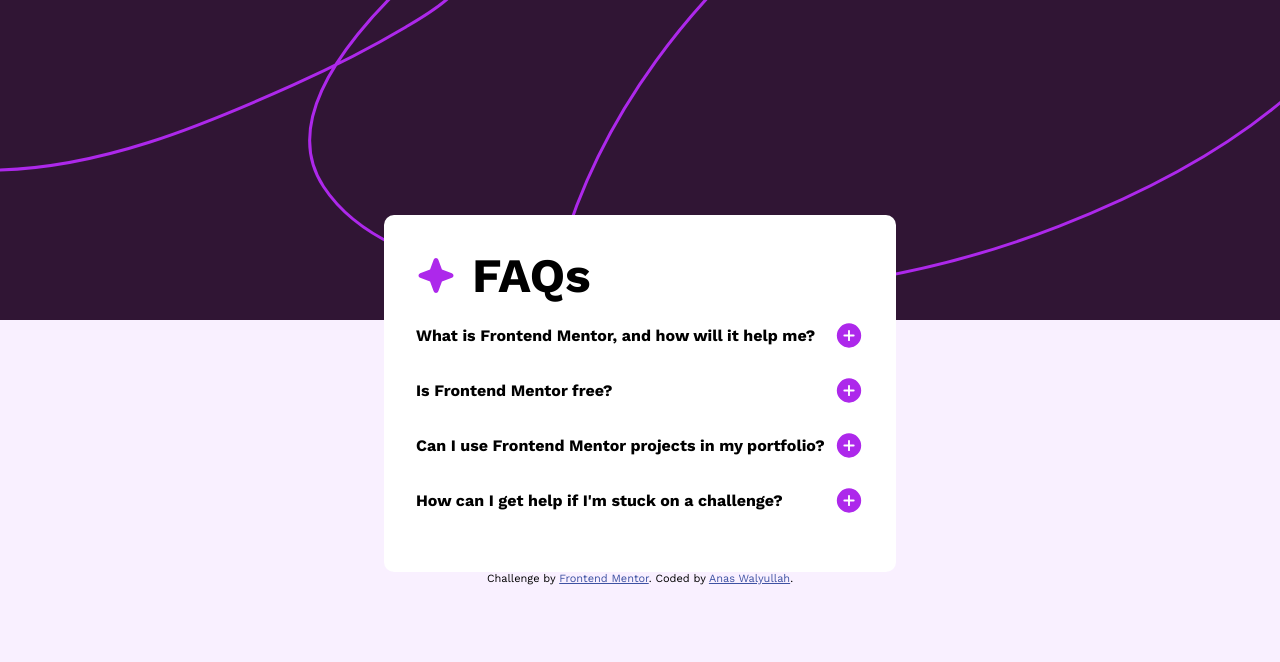
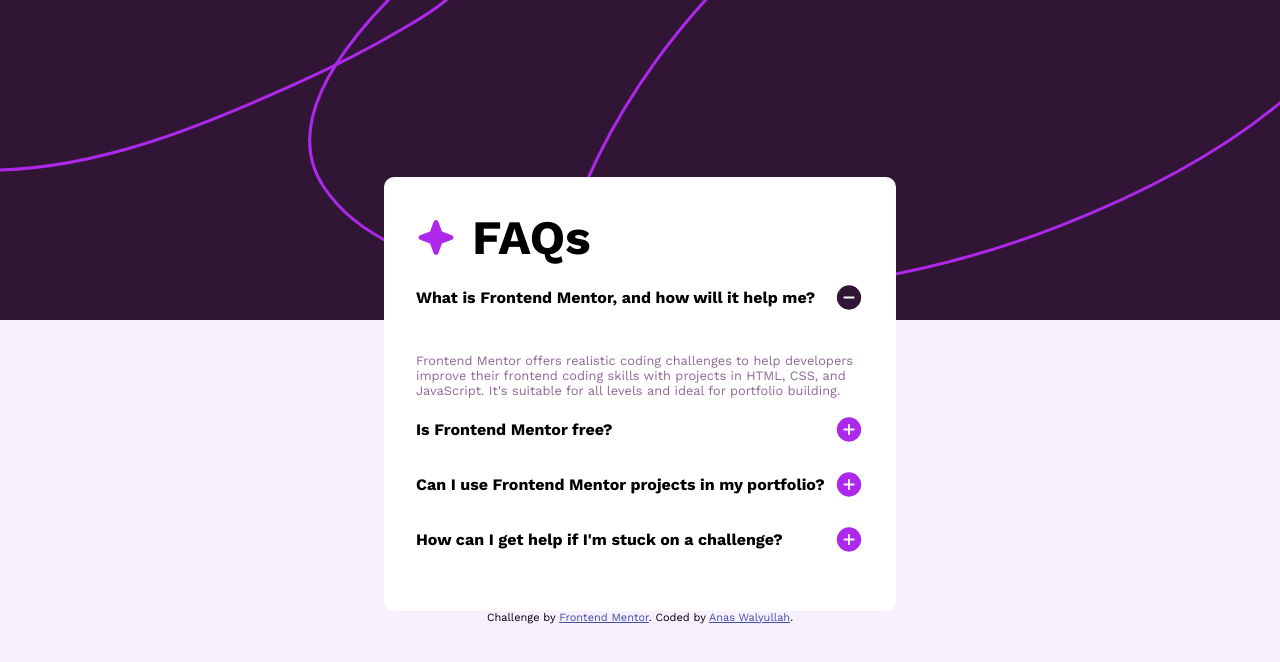
Before and after one commit to anaswal/4-faq-accordion, a plain HTML site: page index.html in a window 1280 px wide. Both pictures are taken after a click on the button "What is Frontend Mentor, and how will it help me?". Drawn offline with nearby package versions, Linux system fonts and the light colour scheme.

Commit message:
Adding accordion effect

```diff
--- a/index.html
+++ b/index.html
@@ -90,5 +90,6 @@
       >. Coded by
       <a href="https://www.linkedin.com/in/anaswalyullah/">Anas Walyullah</a>.
     </div>
+    <script src="script.js"></script>
   </body>
 </html>
--- a/script.js
+++ b/script.js
@@ -0,0 +1,28 @@
+const acc = document.querySelectorAll(".accordion");
+
+// accordions.forEach((accordion) => {
+//   accordion.addEventListener("click", () => {
+//     accordion.classList.toggle("active");
+
+//     let panel = accordion.nextElementSibling;
+//     console.log(panel);
+//     if (panel.style.display === "none") {
+//       panel.style.display === "block";
+//     } else {
+//       panel.style.display === "none";
+//     }
+//   });
+// });
+
+for (let i = 0; i < acc.length; i++) {
+  acc[i].addEventListener("click", function () {
+    let panel = this.nextElementSibling;
+    if (panel.style.maxHeight) {
+      panel.style.maxHeight = null;
+      this.childNodes[1].setAttribute("src", "./assets/images/icon-plus.svg");
+    } else {
+      panel.style.maxHeight = panel.scrollHeight + "px";
+      this.childNodes[1].setAttribute("src", "./assets/images/icon-minus.svg");
+    }
+  });
+}
--- a/style.css
+++ b/style.css
@@ -60,5 +60,6 @@ h2 {
 
 .panel {
   overflow: hidden;
-  display: none;
+  max-height: 0;
+  transition: max-height 0.2s ease-out;
 }
```
